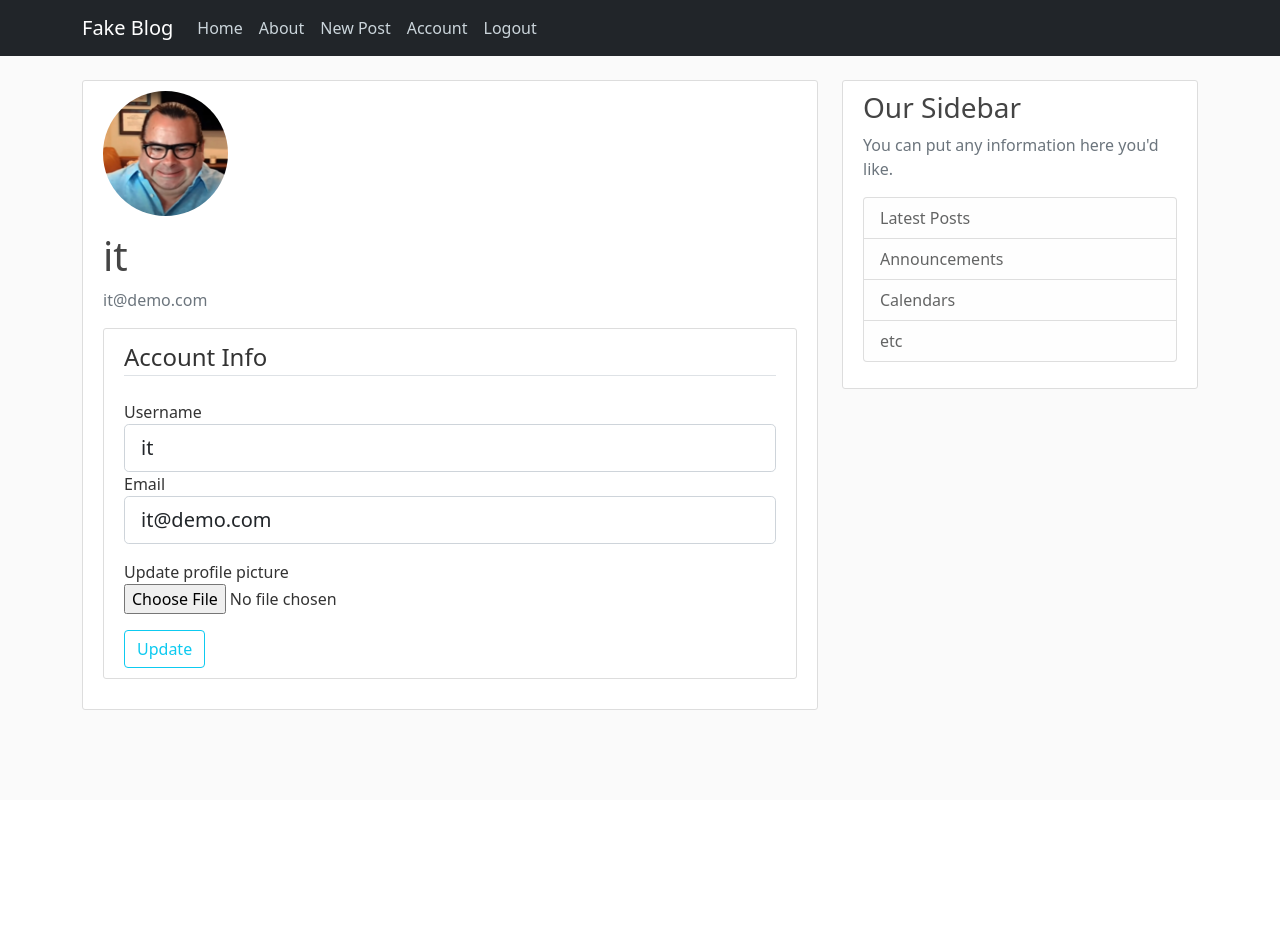
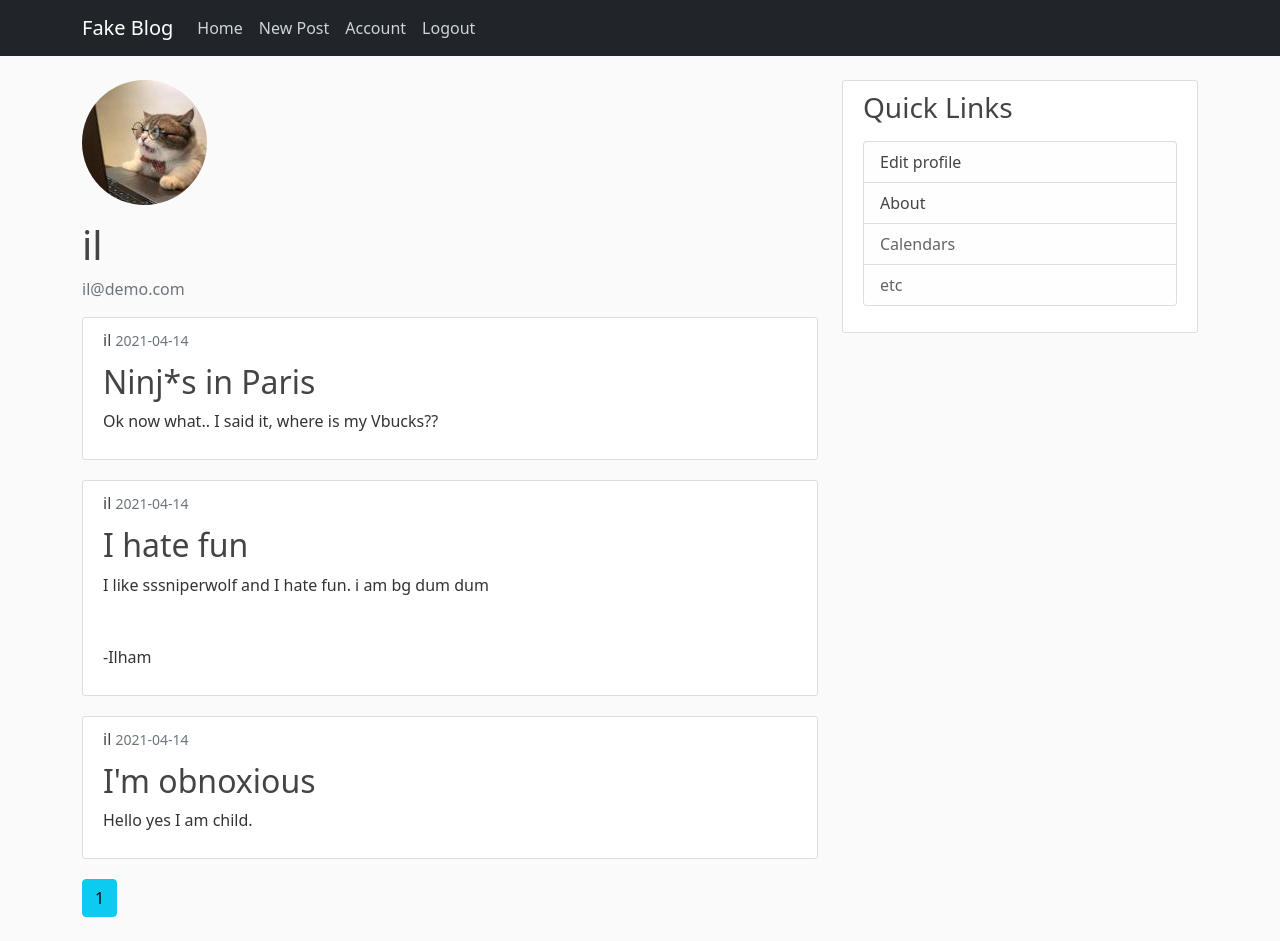
Before and after one commit to ishmamt/Flask-Blog, a Flask app: a page that uses flaskblog/templates/layouts.html in a window 1280 px wide. Before the commit the page ends 710 px from the top, so only its background shows below. Run offline with Flask 2, Linux system fonts and the light colour scheme; a user stored in the database is signed in; data comes from the database, SQL or seed files in the repository; both versions use the stored data as it was after the commit; some libraries are stand-ins or nearby versions.

Commit message:
Added pagination

```diff
--- a/flaskblog/routes.py
+++ b/flaskblog/routes.py
@@ -12,7 +12,9 @@
 @app.route('/index')
 @app.route('/')
 def home():
-    posts = Post.query.all()
+    page = request.args.get('page', 1, type=int)  # getting the page. Default page is 1
+    # posts = Post.query.all()  # kept it here to show how I did it earlier
+    posts = Post.query.order_by(Post.date_posted.desc()).paginate(page=page, per_page=4)  # to prevent grabbing and loading all the posts at once
     return render_template("home.html", posts=posts)
 
 
@@ -88,7 +90,7 @@
     return picture_fn
 
 
-@app.route('/<string:username>', methods=["GET", "POST"])
+@app.route('/<string:username>/edit', methods=["GET", "POST"])
 @login_required
 def account(username):
     form = UpdateAccountForm()
@@ -105,7 +107,7 @@
         form.username.data = current_user.username
         form.email.data = current_user.email
     image_file = url_for('static', filename=f'profile_pic/{current_user.image_file}')
-    return render_template("account.html", title=current_user.username, image_file=image_file, form=form)
+    return render_template("account.html", title="edit profile", image_file=image_file, form=form)
 
 
 @app.route('/post/new', methods=["GET", "POST"])
@@ -156,3 +158,12 @@
     db.session.commit()
     flash("The post has been deleted.", "success")
     return redirect(url_for("home"))
+
+
+@app.route('/<string:username>', methods=["GET", "POST"])
+@login_required
+def user_posts(username):
+    page = request.args.get('page', 1, type=int)
+    user = User.query.filter_by(username=username).first_or_404()
+    posts = Post.query.filter_by(author=user).order_by(Post.date_posted.desc()).paginate(page=page, per_page=4)
+    return render_template("user_posts.html", posts=posts, user=user, title=user.username)
--- a/flaskblog/templates/layouts.html
+++ b/flaskblog/templates/layouts.html
@@ -25,13 +25,12 @@
                     <div class="collapse navbar-collapse" id="navbarToggle">
                         <div class="navbar-nav mr-auto">
                             <a class="nav-item nav-link" href="{{ url_for('home') }}">Home</a>
-                            <a class="nav-item nav-link" href="{{ url_for('about') }}">About</a>
                         </div>
                         <!-- Navbar Right Side -->
-                        <div class="navbar-nav" align='right'>
+                        <div class="navbar-nav ml-1" align='right'>
                             {% if current_user.is_authenticated %}
                                 <a class="nav-item nav-link" href="{{ url_for('new_post') }}">New Post</a>
-                                <a class="nav-item nav-link" href="{{ url_for('account', username=current_user.username) }}">Account</a>
+                                <a class="nav-item nav-link" href="{{ url_for('user_posts', username=current_user.username) }}">Account</a>
                                 <a class="nav-item nav-link" href="{{ url_for('logout') }}">Logout</a>
                             {% else %}
                                 <a class="nav-item nav-link" href="{{ url_for('login') }}">Login</a>
@@ -58,11 +57,15 @@
             </div>
             <div class="col-md-4">
                 <div class="content-section">
-                    <h3>Our Sidebar</h3>
-                    <p class='text-muted'>You can put any information here you'd like.
+                    <h3>Quick Links</h3>
+                    <p class='text-muted'>
                         <ul class="list-group">
-                            <li class="list-group-item list-group-item-light">Latest Posts</li>
-                            <li class="list-group-item list-group-item-light">Announcements</li>
+                            <li class="list-group-item list-group-item-light">
+                                <a class="article-metadata" href="{{ url_for('account', username=current_user.username) }}">Edit profile</a>
+                            </li>
+                            <li class="list-group-item list-group-item-light">
+                                <a class="article-metadata" href="{{ url_for('about') }}">About</a>
+                            </li>
                             <li class="list-group-item list-group-item-light">Calendars</li>
                             <li class="list-group-item list-group-item-light">etc</li>
                         </ul>
--- a/flaskblog/templates/post.html
+++ b/flaskblog/templates/post.html
@@ -4,7 +4,7 @@
             <img class="rounded-circle article-img" src="{{ url_for('static', filename='profile_pic/' + post.author.image_file) }}">
             <div class="media-body">
                 <div class="article-metadata">
-                    <a class="article-metadata" href="#">{{ post.author.username }}</a>
+                    <a class="article-metadata" href="{{ url_for('user_posts', username=current_user.username) }}">{{ post.author.username }}</a>
                     <small class="text-muted">{{ post.date_posted.strftime("%Y-%m-%d") }}</small>
                     {% if post.author == current_user %}
                         <div>
--- /dev/null
+++ b/flaskblog/templates/user_posts.html
@@ -0,0 +1,33 @@
+{% extends "layouts.html" %}
+    {% block content %}
+        <div class="media">
+            <img class="rounded-circle account-img" src="{{ url_for('static', filename='profile_pic/' + user.image_file) }}" alt="Profile Picture">
+            <div class="media-body">
+                <h2 class="account-heading">{{ user.username }}</h2>
+                <p class="text-secondary">{{ user.email }}</p>
+            </div>
+        </div>
+        {% for post in posts.items %}
+            <article class="content-section">
+                <div class="media-body">
+                    <div class="article-metadata">
+                        <a class="article-metadata" href="{{ url_for('user_posts', username=current_user.username) }}">{{ post.author.username }}</a>
+                        <small class="text-muted">{{ post.date_posted.strftime("%Y-%m-%d") }}</small>
+                    </div>
+                    <h2><a class="article-title" href="{{ url_for('post', post_id=post.id) }}">{{ post.title }}</a></h2>
+                    <p class="article-content">{{ post.content }}</p>
+                </div>
+            </article>
+        {% endfor %}
+        {% for page_num in posts.iter_pages(left_edge=1, right_edge=1, right_current=2, left_current=1) %}
+            {% if page_num %}
+                {% if posts.page == page_num %}
+                    <a class="btn btn-info mb-4" href="{{ url_for('user_posts', page=page_num, username=current_user.username) }}">{{ page_num }}</a>
+                {% else %}
+                    <a class="btn btn-outline-info mb-4" href="{{ url_for('user_posts', page=page_num, username=current_user.username) }}">{{ page_num }}</a>
+                {% endif %}
+            {% else %}
+                ...
+            {% endif %}
+        {% endfor %}
+    {% endblock content %}
```
Also changed, not shown: flaskblog/templates/home.html (+13 -2 lines), flaskblog/site.db.
